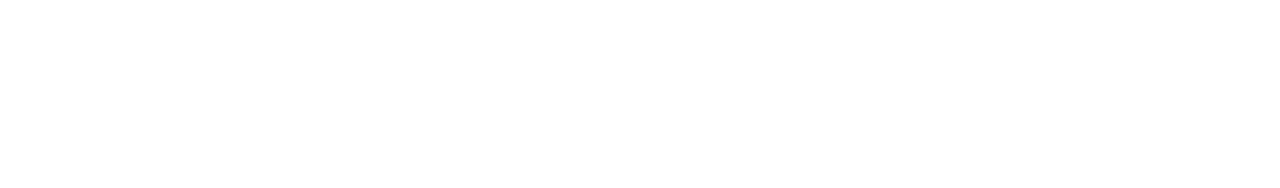
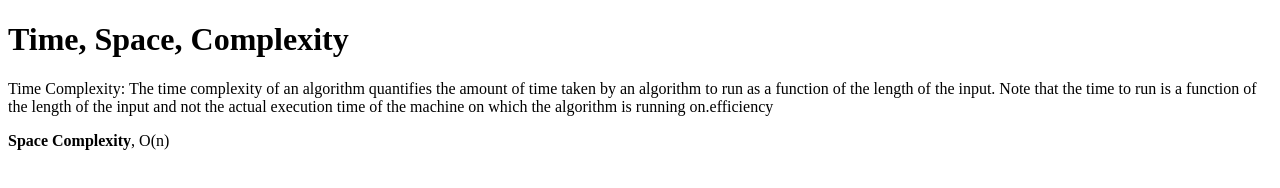
Before and after one commit to acciojob/time-and-space-complexity-navysai1419, a website: page main.html in a window 1280 px wide. Drawn offline with Linux system fonts and the light colour scheme.

Commit message:
created a submission

```diff
--- a/main.html
+++ b/main.html
@@ -7,6 +7,9 @@
 </head>
 
 <body>
+	<h1>Time, Space, Complexity</h1>
+	<p>Time Complexity: The time complexity of an algorithm quantifies the amount of time taken by an algorithm to run as a function of the length of the input. Note that the time to run is a function of the length of the input and not the actual execution time of the machine on which the algorithm is running on.efficiency </p>
+	<p><b>Space Complexity</b>, O(n)</p>
 	<!-- the entire body must be written by student -->
     <script type="text/javascript" src="./script.js">
 </script>
```
